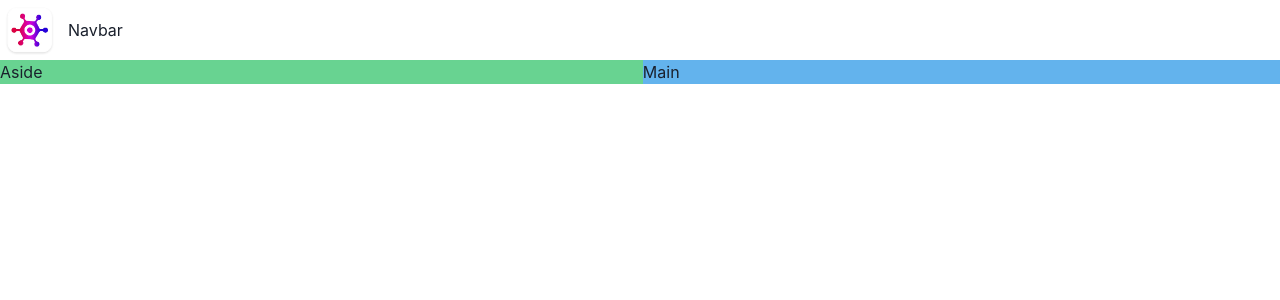
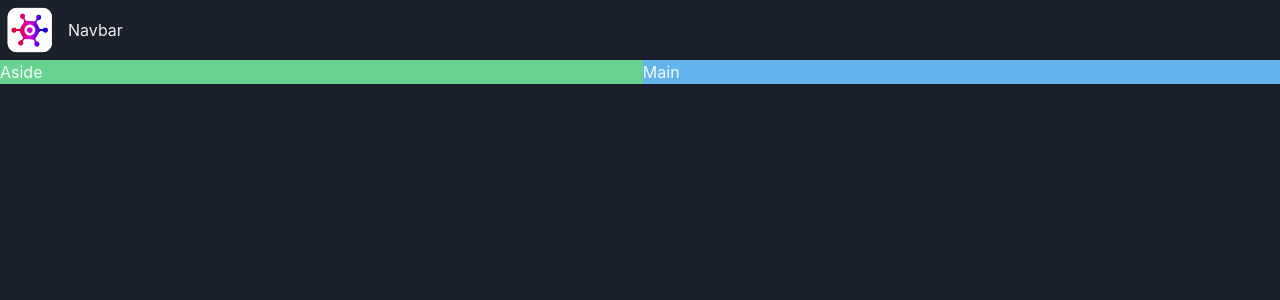
Before and after one commit to SenuDyl/react-game-hub, a React (Create React App) app: page / in a window 1280 px wide. Shown: the top 300 px of the page. Built offline with nearby package versions, Linux system fonts and the light colour scheme.

Commit message:
Theme added

```diff
--- a/src/index.js
+++ b/src/index.js
@@ -1,14 +1,18 @@
 import React from 'react';
 import ReactDOM from 'react-dom/client';
-import { ChakraProvider } from '@chakra-ui/react'
+import { ChakraProvider, ColorModeScript } from '@chakra-ui/react'
 import './index.css';
 import App from './App';
+import theme from './theme'
 import reportWebVitals from './reportWebVitals';
 
 const root = ReactDOM.createRoot(document.getElementById('root'));
 root.render(
   <React.StrictMode>
-    <ChakraProvider><App /></ChakraProvider>
+    <ChakraProvider theme={theme}>
+      <ColorModeScript initialColorMode={theme.config.initialColorMode} />
+
+      <App /></ChakraProvider>
 
   </React.StrictMode>
 );
--- /dev/null
+++ b/src/theme.jsx
@@ -0,0 +1,10 @@
+import { extendTheme } from '@chakra-ui/react';
+
+const config = {
+    initialColorMode: 'dark'
+};
+
+const theme = extendTheme({ config });
+
+
+export default theme;
```
